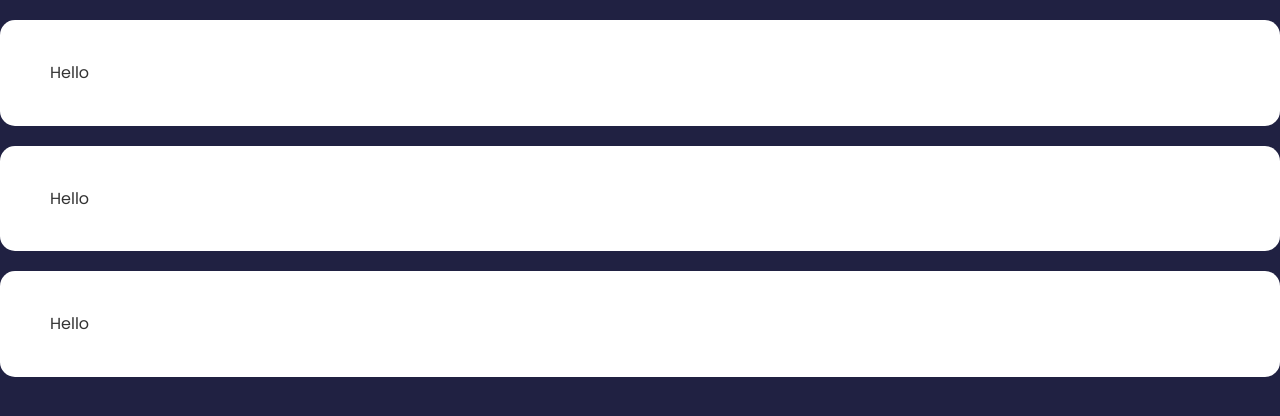
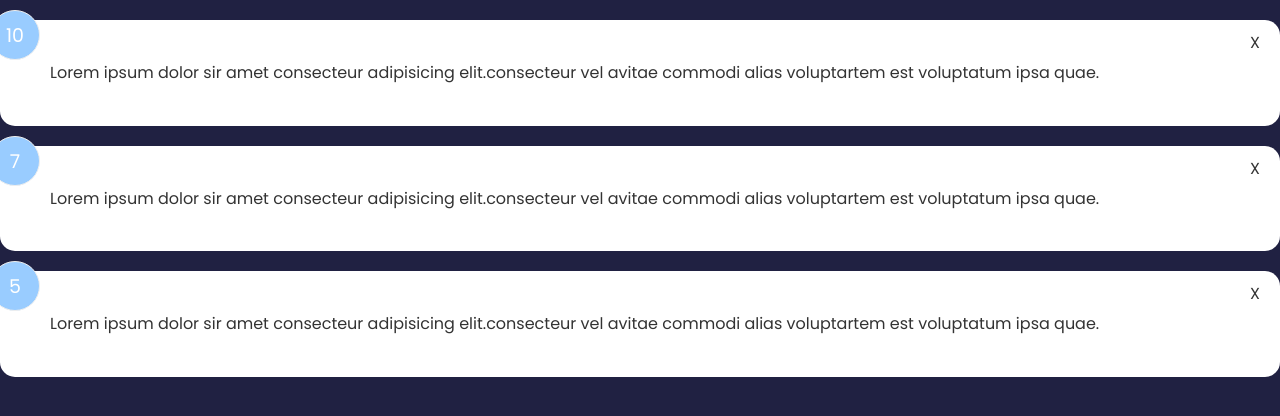
Before and after one commit to AntonBrito/localflow, a Svelte app: page / in a window 1280 px wide. Shown: the top 416 px of the page. Built offline with nearby package versions, Linux system fonts and the light colour scheme.

Commit message:
Paasing reviw item throu card component

```diff
--- a/src/components/ReviewItem.svelte
+++ b/src/components/ReviewItem.svelte
@@ -4,5 +4,35 @@
 </script>
 
 <Card>
-  Hello
+  <div class="num-display">
+    {item.rating}
+  </div>
+  <div class="close">X</div>
+  <p class="text-display">
+    {item.text}
+  </p>
 </Card>
+
+<style>
+  .num-display{
+    position: absolute;
+    top: -10px;
+    left: -10px;
+    width: 50px;
+    height: 50px;
+    background: #99CCFF;
+    color: #fff;
+    border: 1px #eee solid;
+    border-radius: 50%;
+    padding: 10px;
+    text-align: center;
+    font-size: 19px;
+  }
+
+  .close {
+    position: absolute;
+    top: 10px;
+    right: 20px;
+    cursor: pointer
+  }
+</style>
```
